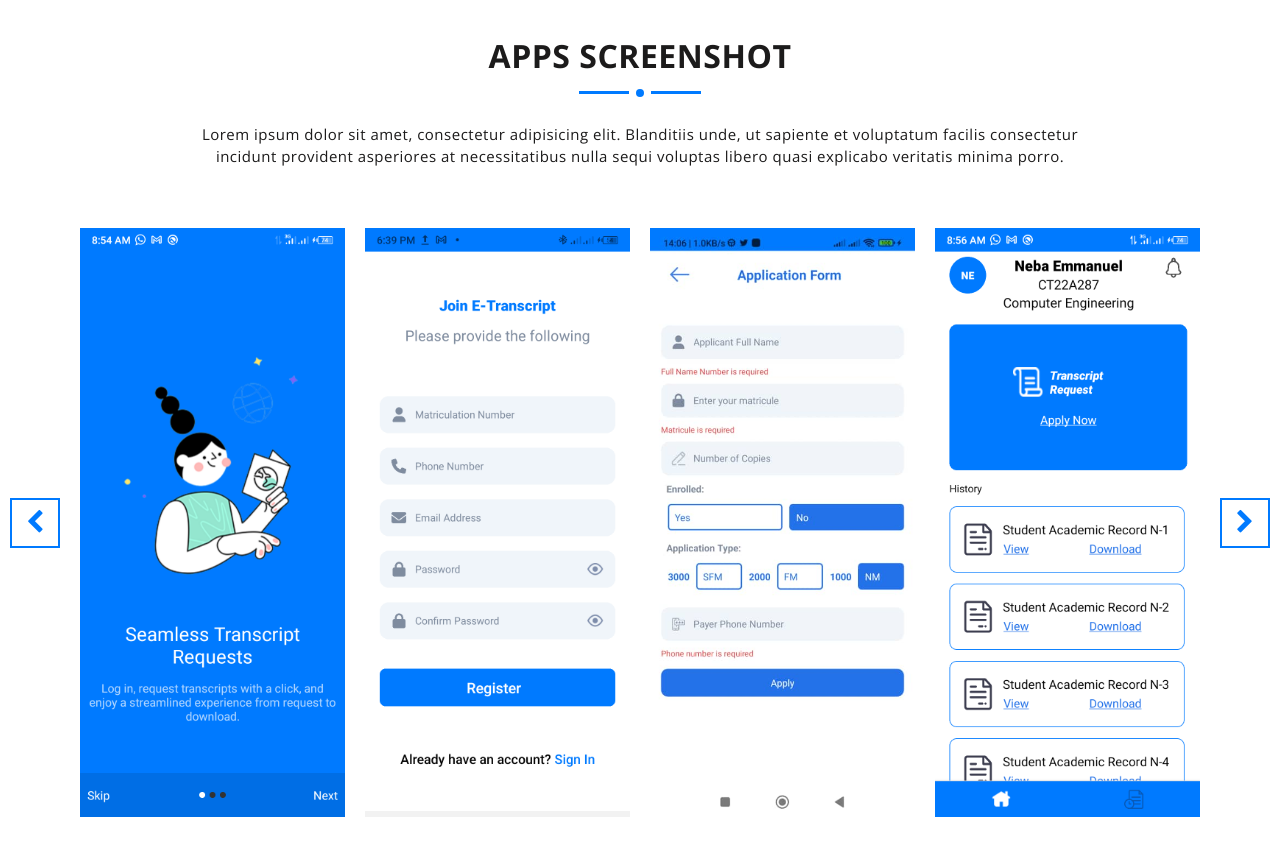
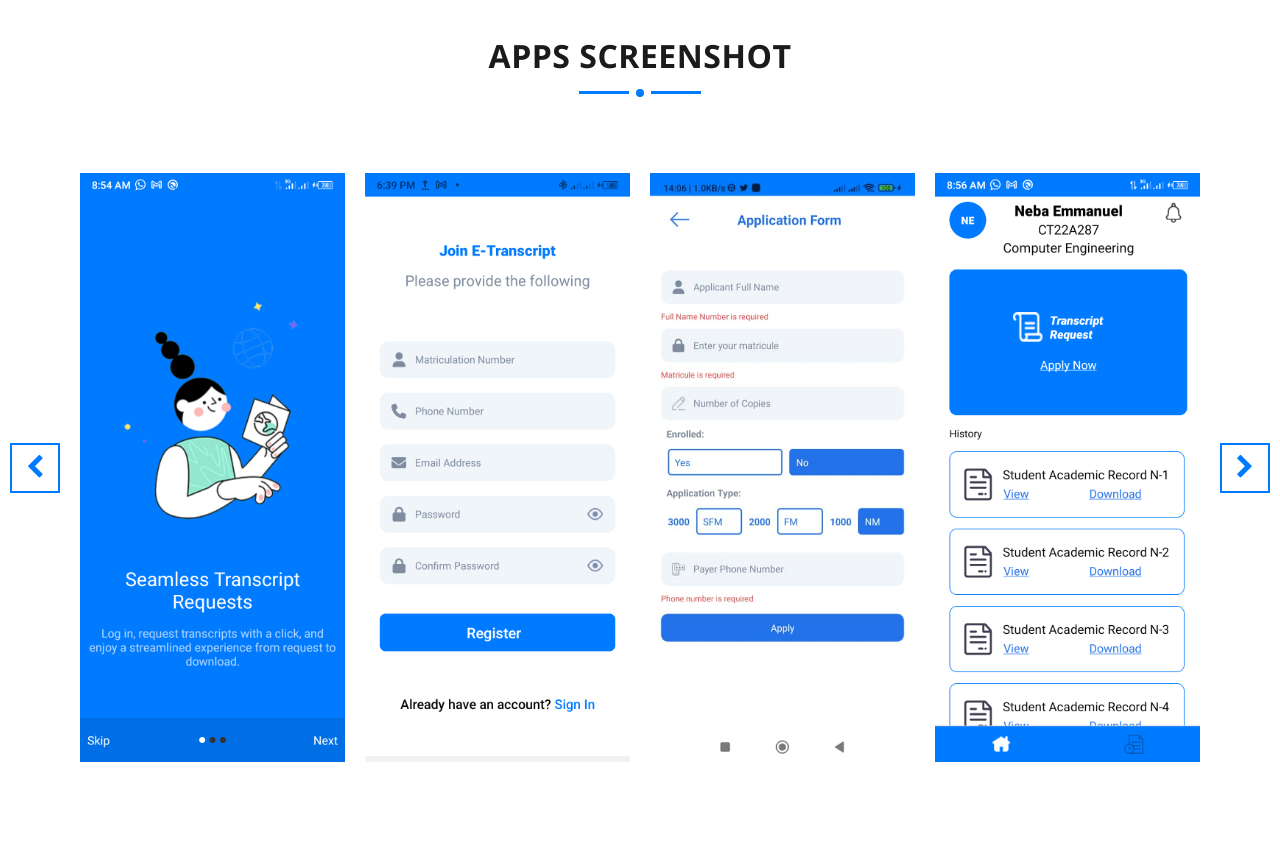
Before and after one commit to Neba-Emmanuel/transcript-app-web, a plain HTML site: page index.html in a window 1280 px wide. Shown: the part 2060-2915 px from the top of the page. Drawn offline with nearby package versions, Linux system fonts and the light colour scheme.

Commit message:
dummy text removed

```diff
--- a/index.html
+++ b/index.html
@@ -199,7 +199,7 @@
 							<div class="mu-title-area">
 								<h2 class="mu-title">APPS SCREENSHOT</h2>
 								<span class="mu-title-dot"></span>
-								<p>Lorem ipsum dolor sit amet, consectetur adipisicing elit. Blanditiis unde, ut sapiente et voluptatum facilis consectetur incidunt provident asperiores at necessitatibus nulla sequi voluptas libero quasi explicabo veritatis minima porro.</p>
+								<!-- <p>Lorem ipsum dolor sit amet, consectetur adipisicing elit. Blanditiis unde, ut sapiente et voluptatum facilis consectetur incidunt provident asperiores at necessitatibus nulla sequi voluptas libero quasi explicabo veritatis minima porro.</p> -->
 							</div>
 
 
```
